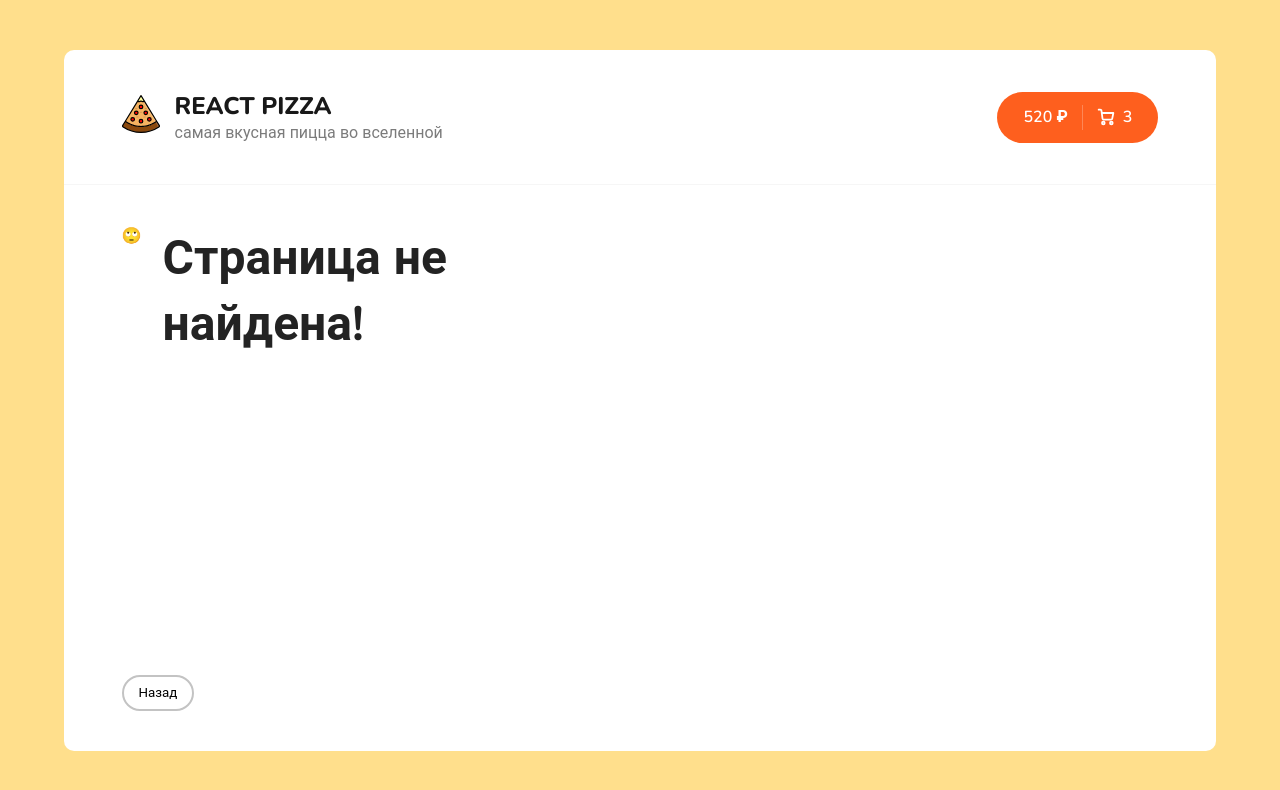
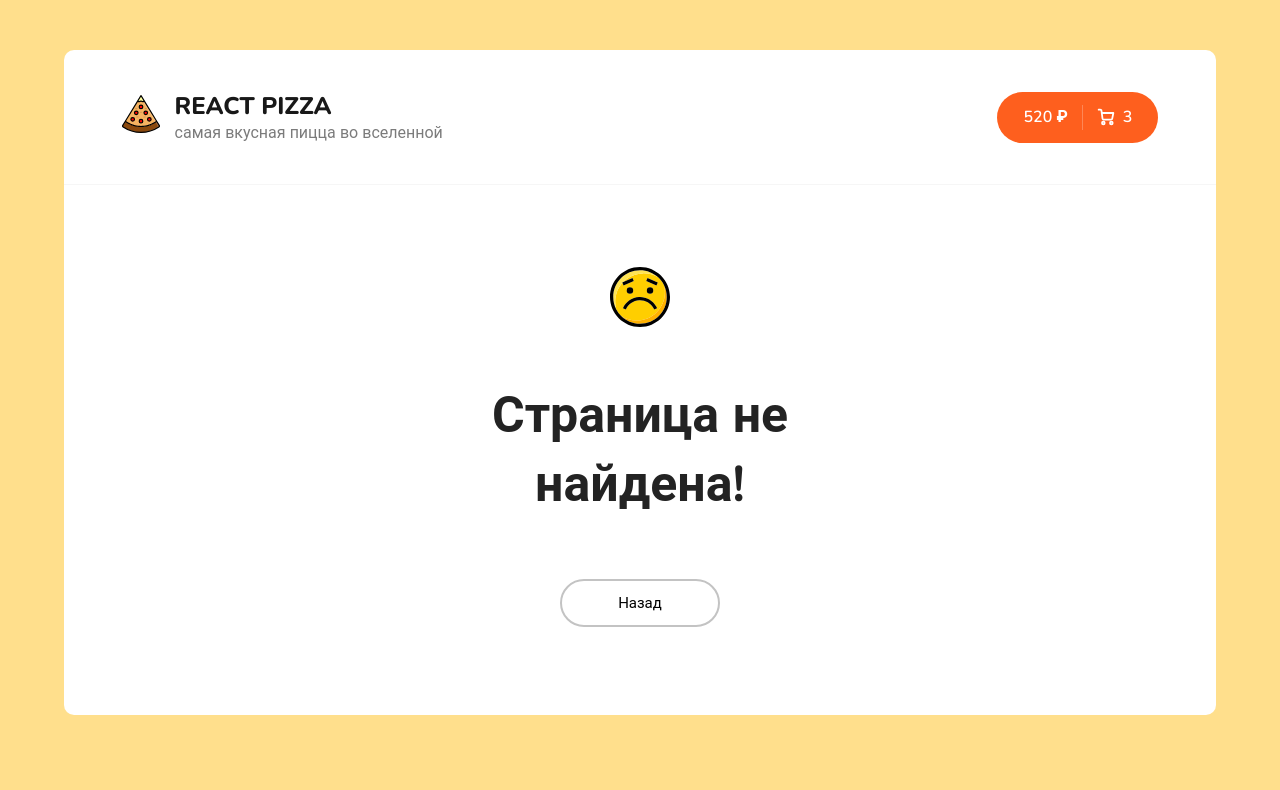
Before and after one commit to dmitriy9427/react-pizza, a React (Create React App) app: page / in a window 1280 px wide. Shown: the top 790 px of the page. Built offline with nearby package versions, Linux system fonts and the light colour scheme.

Commit message:
стилизованы страницы notfound, пустой корзины

```diff
--- a/src/components/CartEmpty/CartEmpty.jsx
+++ b/src/components/CartEmpty/CartEmpty.jsx
@@ -1,5 +1,7 @@
 import React from "react";
 import { Link } from "react-router-dom";
+
+import cartEmpty from "../../img/empty-cart.png";
 
 function CartEmpty() {
   return (
@@ -12,7 +14,7 @@ function CartEmpty() {
         <br />
         Для того, чтобы заказать пиццу, перейди на главную страницу.
       </p>
-      <img src="/img/empty-cart.png" alt="Empty cart" />
+      <img src={cartEmpty} alt="Empty cart" />
       <Link to="/react-pizza" class="button button--black">
         <span>Вернуться назад</span>
       </Link>
--- a/src/pages/Cart/Cart.jsx
+++ b/src/pages/Cart/Cart.jsx
@@ -6,6 +6,9 @@ import CartEmpty from "../../components/CartEmpty/CartEmpty";
 function Cart() {
   const navigate = useNavigate();
   return (
+    // <>
+    //   <CartEmpty />
+    // </>
     <div className="cart container--cart">
       <div className="cart__top">
         <h2 className="content__title">
--- a/src/pages/NotFound/NotFound.jsx
+++ b/src/pages/NotFound/NotFound.jsx
@@ -1,20 +1,79 @@
 import React from "react";
 import styles from "./NotFound.module.scss";
-import { Link } from "react-router-dom";
+import { useNavigate } from "react-router-dom";
 
 function NotFound() {
+  const navigate = useNavigate();
   return (
-    <>
-      <div className={styles.root}>
-        <span className={styles.icon}>🙄</span>
-        <h1 className={styles.title}>Страница не найдена!</h1>
-      </div>
-      <div>
-        <Link to="/react-pizza">
-          <button className={styles.back}>Назад</button>
-        </Link>
-      </div>
-    </>
+    <div className={styles.root}>
+      <svg
+        className={styles.icon}
+        version="1.1"
+        id="Layer_1"
+        xmlns="http://www.w3.org/2000/svg"
+        xmlnsXlink="http://www.w3.org/1999/xlink"
+        viewBox="0 0 295.996 295.996"
+        xmlSpace="preserve"
+      >
+        <g>
+          <path
+            fill="#FFCE00"
+            d="M270.996,123.998c0-11.334-1.363-22.348-3.907-32.9c-7.269-15.152-17.35-28.708-29.558-39.996
+		c-22.391-13.376-48.766-20.666-76.772-19.645c-37.566,1.369-71.131,17.422-95.386,42.433l45.716-19.798l6.359,14.682L66.777,90.718
+		l-5.418-12.51c-23.196,26.016-36.774,60.674-35.404,98.255c0.413,11.304,2.17,22.239,5.087,32.673
+		c6.303,12.01,14.397,22.938,23.934,32.42c21.892,14.189,47.99,22.44,76.023,22.44C208.316,263.996,270.996,201.316,270.996,123.998
+		z M184.904,54.092l50.672,21.944l-6.359,14.682l-50.672-21.944L184.904,54.092z M213.497,115.998c0,8.836-7.164,16-16,16
+		s-16-7.164-16-16s7.164-16,16-16S213.497,107.162,213.497,115.998z M98.497,99.998c8.836,0,16,7.164,16,16s-7.164,16-16,16
+		s-16-7.164-16-16S89.661,99.998,98.497,99.998z M78.384,209.508l-14.648-6.438c13.872-31.566,45.052-53.112,79.435-54.892
+		c34.606-1.798,67.991,16.555,85.014,46.744c1.486,2.636,2.857,5.377,4.075,8.148l-14.648,6.436
+		c-1.005-2.286-2.136-4.548-3.363-6.724c-14.066-24.946-41.666-40.108-70.25-38.626C115.599,165.627,89.845,183.428,78.384,209.508z
+		"
+          />
+          <path
+            fill="#FFB100"
+            d="M267.089,91.098c2.544,10.553,3.907,21.566,3.907,32.9c0,77.318-62.68,139.998-139.998,139.998
+		c-28.032,0-54.131-8.251-76.023-22.44c23.88,23.744,56.766,38.44,93.023,38.44c72.784,0,131.998-59.214,131.998-131.998
+		C279.996,127.636,275.358,108.337,267.089,91.098z"
+          />
+          <path
+            fill="#FFE454"
+            d="M61.359,78.208l-0.941-2.172l4.956-2.146c24.255-25.011,57.819-41.063,95.386-42.433
+		c28.006-1.021,54.381,6.268,76.772,19.645C213.985,29.328,182.521,16,147.998,16C75.214,16,16,75.214,16,147.998
+		c0,22.049,5.442,42.849,15.042,61.138c-2.917-10.434-4.674-21.369-5.087-32.673C24.585,138.882,38.163,104.224,61.359,78.208z"
+          />
+          <path
+            d="M147.998,0C66.392,0,0,66.392,0,147.998s66.392,147.998,147.998,147.998s147.998-66.392,147.998-147.998
+		S229.605,0,147.998,0z M147.998,279.996c-36.257,0-69.143-14.696-93.023-38.44c-9.536-9.482-17.631-20.41-23.934-32.42
+		C21.442,190.847,16,170.047,16,147.998C16,75.214,75.214,16,147.998,16c34.523,0,65.987,13.328,89.533,35.102
+		c12.208,11.288,22.289,24.844,29.558,39.996c8.27,17.239,12.907,36.538,12.907,56.9
+		C279.996,220.782,220.782,279.996,147.998,279.996z M92.132,276.394c0.24,0.105,0.48,0.212,0.722,0.316
+		C92.612,276.605,92.372,276.499,92.132,276.394z"
+          />
+          <circle cx="98.497" cy="115.998" r="16" />
+          <circle cx="197.497" cy="115.998" r="16" />
+
+          <rect
+            x="179.443"
+            y="64.402"
+            transform="matrix(-0.9176 -0.3974 0.3974 -0.9176 368.2772 221.1255)"
+            width="55.218"
+            height="15.999"
+          />
+          <polygon points="61.359,78.208 66.777,90.718 117.449,68.774 111.09,54.092 65.374,73.89 60.418,76.036 	" />
+          <path
+            d="M214.247,202.783c1.228,2.176,2.358,4.438,3.363,6.724l14.648-6.436c-1.218-2.771-2.589-5.513-4.075-8.148
+		c-17.022-30.189-50.407-48.542-85.014-46.744c-34.383,1.779-65.563,23.325-79.435,54.892l14.648,6.438
+		c11.461-26.08,37.215-43.881,65.613-45.351C172.581,162.675,200.181,177.837,214.247,202.783z"
+          />
+        </g>
+      </svg>
+
+      <h1 className={styles.title}>Страница не найдена!</h1>
+
+      <button onClick={() => navigate(-1)} className={styles.back}>
+        Назад
+      </button>
+    </div>
   );
 }
 
--- a/src/pages/NotFound/NotFound.module.scss
+++ b/src/pages/NotFound/NotFound.module.scss
@@ -1,25 +1,43 @@
 .root {
-  display: flex;
-  width: 450px;
+  display: grid;
+  grid-template-columns: minmax(200px, 1fr);
+  grid-template-rows: repeat(3, minmax(60px, 1fr));
+  align-items: center;
+  align-content: center;
+  justify-items: center;
+  row-gap: 10px;
+  text-align: center;
+  margin: auto;
+  max-width: 450px;
   height: 450px;
-
+  @media (max-width: 450px) {
+    height: 350px;
+  }
+  svg {
+    width: 60px;
+    height: 60px;
+  }
   .title {
+    font-size: 50px;
+    @media (max-width: 600px) {
+      font-size: 30px;
+    }
+    @media (max-width: 450px) {
+      font-size: 20px;
+    }
   }
-}
-
-.icon {
-  width: 50px;
-  height: 30px;
 }
 
 .back {
   border: 2px solid #c3c3c3;
   background-color: transparent;
   border-radius: 30px;
-  padding: 7px 15px;
+  padding: 12px 56px;
+  font-size: 15px;
   cursor: pointer;
+
   &:hover {
     color: aliceblue;
-    background-color: darken($color: #000000, $amount: 10);
+    background-color: darken($color: #aca9a9, $amount: 20);
   }
 }
--- a/src/scss/app.scss
+++ b/src/scss/app.scss
@@ -320,13 +320,19 @@ body {
   }
 
   &--empty {
-    margin: 0 auto;
-    width: 560px;
+    margin: 150px auto;
+    max-width: 560px;
     text-align: center;
+    @media (max-width: 700px) {
+      margin: 70px auto;
+    }
 
     h2 {
       font-size: 32px;
       margin-bottom: 10px;
+      @media (max-width: 700px) {
+        font-size: 22px;
+      }
     }
 
     p {
@@ -334,6 +340,9 @@ body {
       line-height: 145.4%;
       letter-spacing: 0.01em;
       color: #777777;
+      @media (max-width: 700px) {
+        font-size: 14px;
+      }
     }
 
     icon {
@@ -345,14 +354,20 @@ body {
       display: block;
       width: 300px;
       margin: 45px auto 60px;
+      @media (max-width: 390px) {
+        width: 250px;
+      }
     }
 
     .button--black {
-      padding: 12px 0 14px;
-      width: 230px;
+      padding: 12px 30px 14px;
       margin: 0 auto;
       font-weight: 600;
       font-size: 18px;
+      @media (max-width: 460px) {
+        padding: 8px 12px 10px;
+        font-size: 12px;
+      }
     }
   }
 }
```
